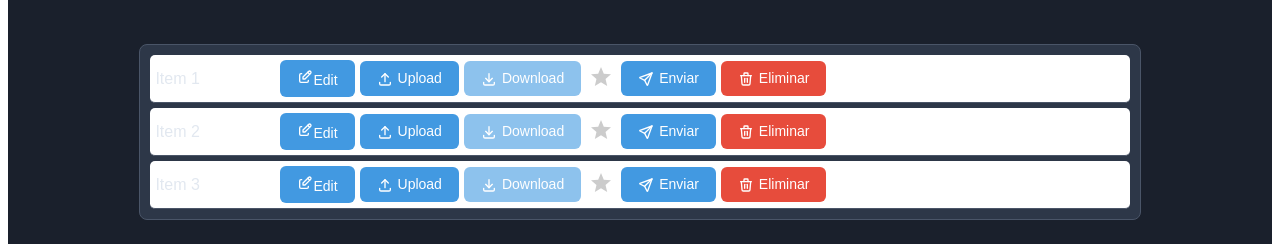
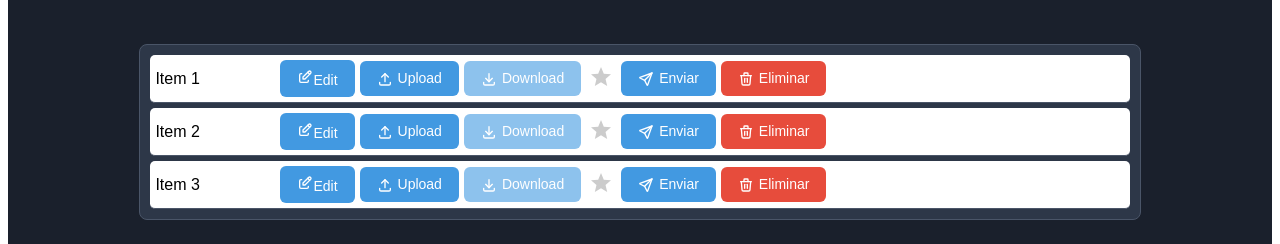
Before and after one commit to CarrasKing21/libreria-botones, a React (Vite) app: page /#/ in a window 1280 px wide. Shown: the part 124-368 px from the top of the page. Built offline with nearby package versions, Linux system fonts and the light colour scheme.

Commit message:
cambio texto color negro

```diff
--- a/src/App.css
+++ b/src/App.css
@@ -131,6 +131,14 @@
 .item-name {
   width: 120px;
   color: var(--text-color); /* Usa la variable de color del tema */
+}
+
+/* Asegura el contraste correcto en ambos temas */
+.theme-light .item-name {
+  color: #000000; /* Texto negro para el tema claro */
+}
+.theme-dark .item-name {
+  color: #000000; /* Texto gris claro para el tema oscuro */
 }
 
 /* Paginación */
```
